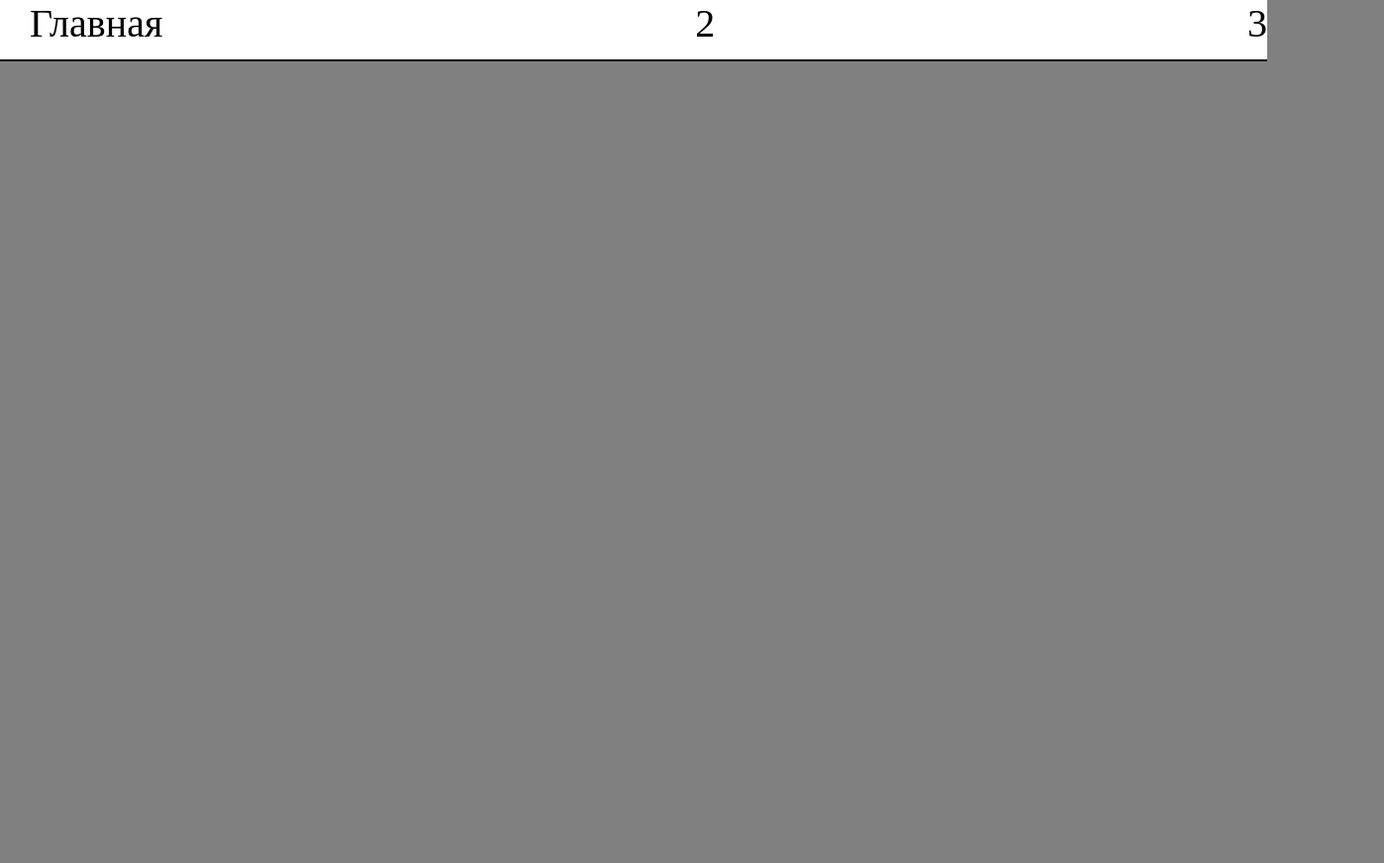
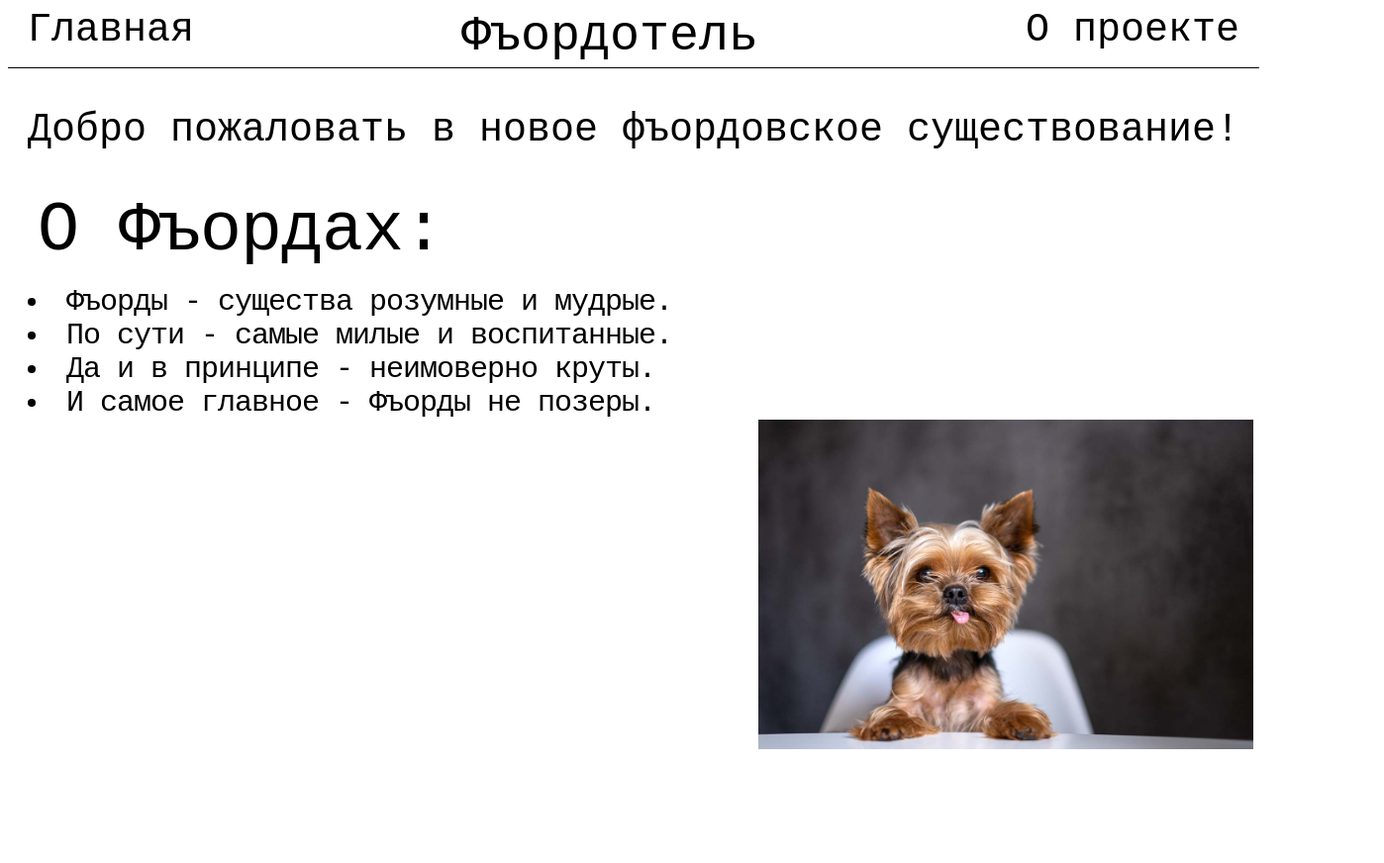
Before and after one commit to ClaireRoush/BElozerskoye, a plain HTML site: page fjord knight/index.html in a window 1280 px wide. Shown: the whole page at 99% size, 1398 px wide, since content can reach past the window. Before the commit the page ends 800 px from the top, so only its background shows below. Drawn offline with Linux system fonts and the light colour scheme.

Commit message:
First hotel update

```diff
--- a/fjord knight/index.html
+++ b/fjord knight/index.html
@@ -6,19 +6,38 @@
    <style>
    </style>
    <body>
+      <section>
          <div class="fjordtopblock">
             <div class="fjordtopblockcontent">
                <div class="fjordtopblockitem1">Главная</div>
             </div>
             <div class="fjordtopblockcontent">
-               <div class="fjordtopblockitem2">2</div>
+               <div class="fjordtopblockitem2">Фъордотель</div>
             </div>
             <div class="fjordtopblockcontent">
-               <div class="fjordtopblockitem3">3</div>
+               <div class="fjordtopblockitem3">О проекте</div>
             </div>
          </div>
+      </section>
+
+      <section>
+         <div class="mainfjordcontent">
+            <p>Добро пожаловать в новое фъордовское существование!</p>
+         </div>
+      </section>
+
+      <section>
+         <div class="aboutfjords">
+         <p>О Фъордах:</p>
+         <li>Фъорды - существа розумные и мудрые.</li>
+         <li>По сути - самые милые и воспитанные.</li>
+         <li>Да и в принципе - неимоверно круты.</li>
+         <li>И самое главное - Фъорды не позеры.</li>
+         <img src="STOKOVIYFJORD.jpg" width="500px"></img>
+         </div>
+
+      </section>
    </body>
-
 
 </head>
 </html>
--- a/fjord knight/style.css
+++ b/fjord knight/style.css
@@ -1,5 +1,9 @@
 html {
-	background-color: gray;
+	background-color: white;
+}
+
+body {
+	height: 100%;
 }
 
 .fjordtopblock {
@@ -9,27 +13,72 @@ html {
 	width: 100%;
 	top: 0;
 	right: 0;
-	position: absolute;
-	border-bottom: 30px;
+	position: static;
 	border-bottom-color: black;
 	background-color: white;
-	border-bottom: 2px solid black;
+	border-bottom: 1px solid black;
+	z-index: 3;
 }
 
 .fjordtopblockitem1 {
-	margin: 0px 0px 0px 30px;
+	margin: 0px 0px 0px 20px;
 	font-size: 40px;
 	height: 100%;
+	font-family: Courier New;
 }
 
-.fjordtopblockitem1:hover{
-}
 
 .fjordtopblockitem2 {
-	font-size: 40px;
+	font-family: Courier New;
+	font-size: 50px;
 }
 
 
 .fjordtopblockitem3 {
 	font-size: 40px;
+	margin: 0px 20px 0px 0px;
+	font-family: Courier New;
 }
+
+.mainfjordcontent {
+	display: flex;
+	justify-content: center;
+	height: 100px;
+	background-color: white;
+	width: 100%;
+	position: static;
+	z-index: 2;
+	top: 0;
+	left: 0;
+	font-family: Courier New;
+}
+
+.mainfjordcontent p{
+	font-size: 40px;
+}
+
+.aboutfjords {
+	height: 700px;
+		letter-spacing: -1px;
+	width: 110%;
+	position: static;
+	font-family: Courier New;
+	display: flex;
+	flex-direction:	column;
+}
+
+.aboutfjords p{
+	padding: 25px 0px 15px 30px;
+	margin: 0px 0px 0px 0px;
+	font-size: 70px;
+}
+
+.aboutfjords li{
+	font-size: 30px;
+	padding: 0px 0px 0px 20px;
+}
+
+.aboutfjords img{
+	align-self: center;
+	padding: 0px 0px 0px 45%;
+}
```
Also changed, not shown: fjord knight/STOKOVIYFJORD.jpg (added).
